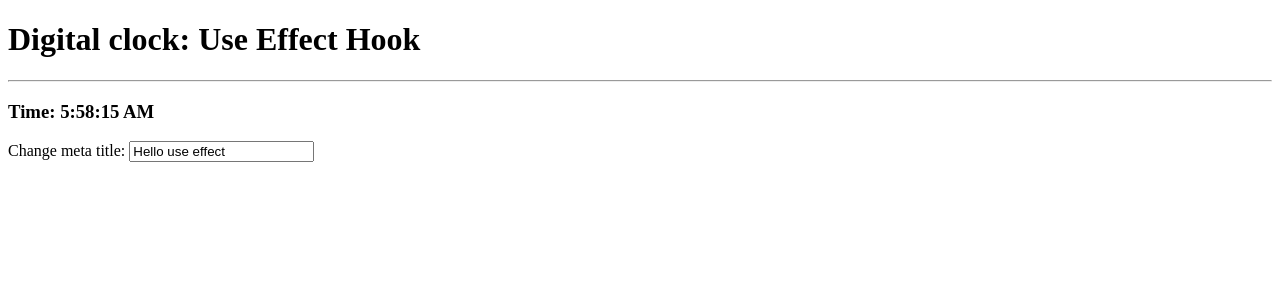
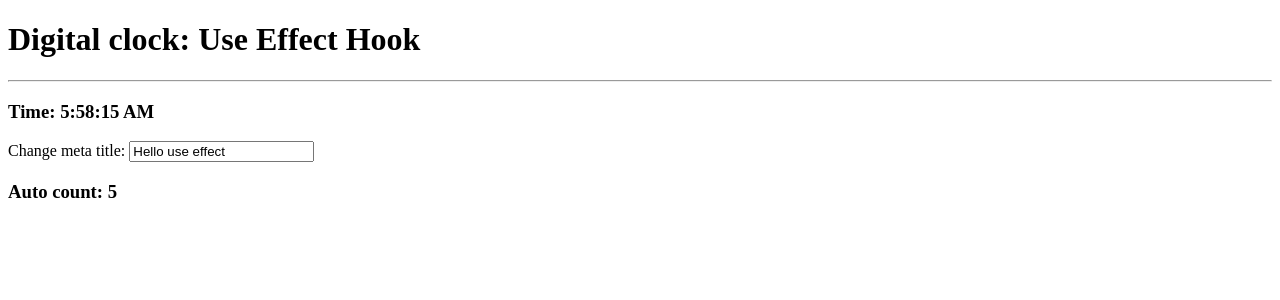
Before and after one commit to mistersakil/react-19, a React (Create React App) app: page / in a window 1280 px wide. Shown: the top 300 px of the page. Built offline with nearby package versions, Linux system fonts and the light colour scheme.

Commit message:
updated use effect hook

```diff
--- a/src/components/UseEffect.jsx
+++ b/src/components/UseEffect.jsx
@@ -3,6 +3,7 @@ import React, { useEffect, useState } from "react";
 const UseEffect = () => {
   let [time, setTime] = useState(getTime());
   let [title, setTitle] = useState("Hello use effect");
+  let [count, setCount] = useState(0);
 
   function getTime() {
     return new Date().toLocaleTimeString();
@@ -18,6 +19,14 @@ const UseEffect = () => {
     document.title = title;
   }, [title]);
 
+  useEffect(() => {
+    let countInterval = setInterval(() => {
+      setCount((prev) => prev + 1);
+    }, 1000);
+
+    return () => clearInterval(countInterval);
+  }, []);
+
   return (
     <div>
       <h1>Digital clock: Use Effect Hook</h1> <hr />
@@ -32,6 +41,9 @@ const UseEffect = () => {
           id="changeMetaTitle"
         />
       </div>
+      <div>
+        <h3>Auto count: {count}</h3>
+      </div>
     </div>
   );
 };
```
